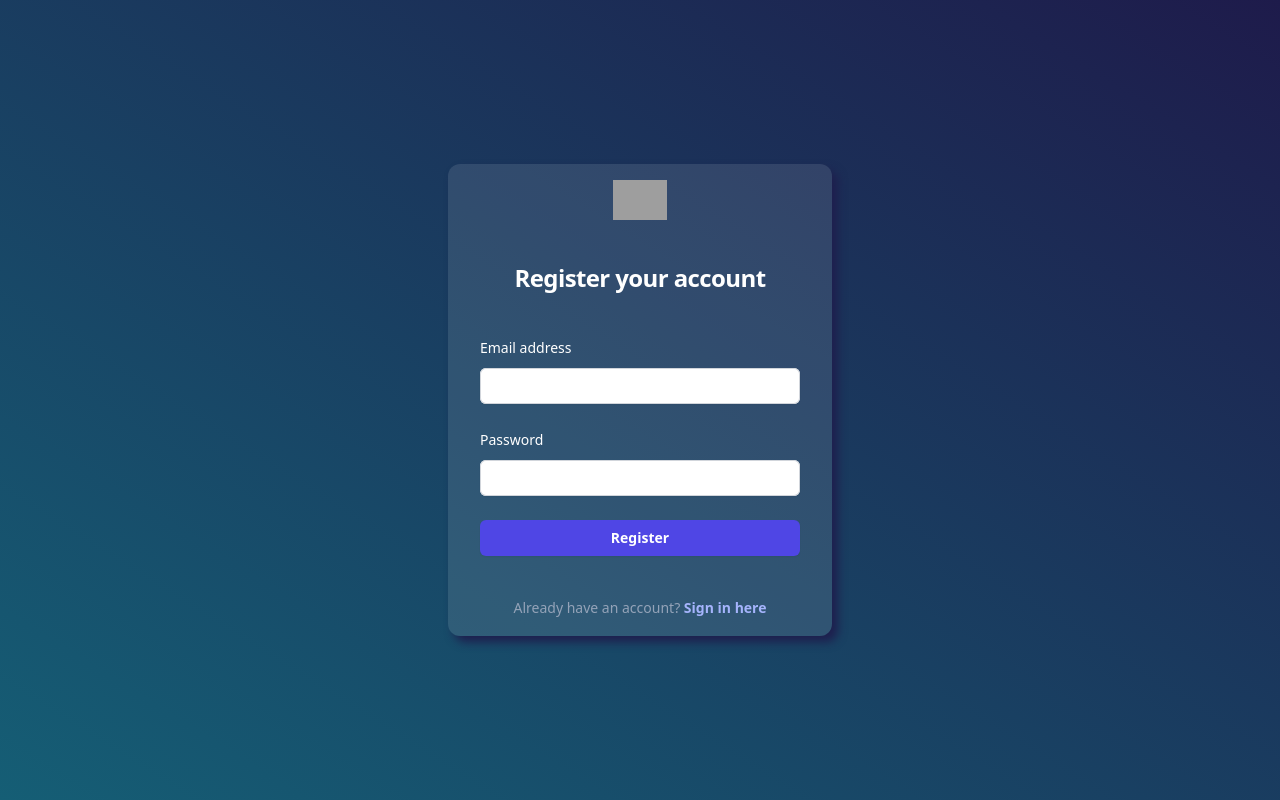
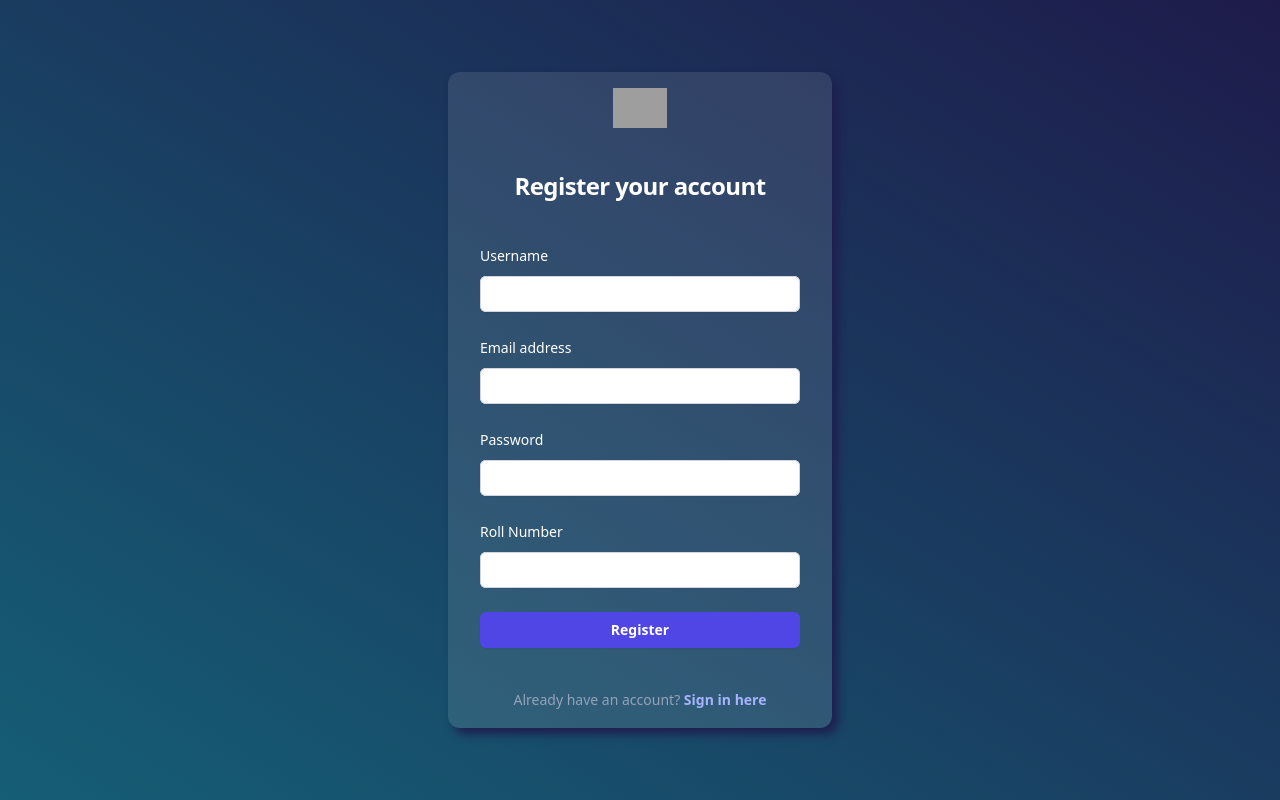
Before and after one commit to yolo22nd/Agni, a React (Create React App) app in the folder frontend/: page /register in a window 1280 px wide. Built offline with nearby package versions, Linux system fonts and the light colour scheme; grey boxes are pictures that could not be loaded.

Commit message:
pakka final

```diff
--- a/frontend/src/pages/Faculty.js
+++ b/frontend/src/pages/Faculty.js
@@ -163,6 +163,8 @@ async function approveAll() {
     let data = await response.data
     console.log(response)
     console.log(data)
+    getPendingEvents()
+    getPreviousEvents()
 
 
   }
--- a/frontend/src/pages/Registerpage.js
+++ b/frontend/src/pages/Registerpage.js
@@ -1,17 +1,19 @@
 import React, { useContext, useState } from 'react';
 import AuthContext from '../context/AuthContext';
 import { Link } from 'react-router-dom';
-
 
 const RegisterPage = () => {
     const { registerUser } = useContext(AuthContext);  // Get the registerUser function from context
 
     const [username, setUsername] = useState('');
     const [password, setPassword] = useState('');
+    const [email, setEmail] = useState('');
+    const [rollno, setRollno] = useState('');
+    const [year, setYear] = useState('');
 
     const handleSubmit = (e) => {
         e.preventDefault();
-        registerUser(username, password);  // Call the registerUser function with username and password
+        registerUser(username, password, email, rollno, year);  // Call the registerUser function with username, password, email, rollno, and year
     };
 
     return (
@@ -30,6 +32,26 @@ const RegisterPage = () => {
 
             <div className="mt-10 sm:mx-auto sm:w-full sm:max-w-sm">
               <form className="space-y-6" onSubmit={handleSubmit} method="POST">
+                {/* New code for username */}
+                <div>
+                  <label
+                    htmlFor="username"
+                    className="block text-left text-sm font-medium leading-6 text-white"
+                  >
+                    Username
+                  </label>
+                  <div className="mt-2">
+                    <input
+                      id="username"
+                      name="username"
+                      type="text"
+                      required
+                      onChange={(e) => setUsername(e.target.value)}
+                      className="block w-full rounded-md border-0 py-1.5 pl-2 pr-2 text-gray-900 shadow-sm ring-1 ring-inset ring-gray-300 placeholder:text-gray-400 focus:ring-2 focus:ring-inset focus:ring-indigo-600 sm:text-sm sm:leading-6"
+                    />
+                  </div>
+                </div>
+
                 <div>
             <label
               htmlFor="email"
@@ -44,7 +66,7 @@ const RegisterPage = () => {
                 type="email"
                 autoComplete="email"
                 required
-                onChange={(e) => setUsername(e.target.value)}
+                onChange={(e) => setEmail(e.target.value)}
                 className="block w-full rounded-md border-0 py-1.5 pl-2 pr-2 text-gray-900 shadow-sm ring-1 ring-inset ring-gray-300 placeholder:text-gray-400 focus:ring-2 focus:ring-inset focus:ring-indigo-600 sm:text-sm sm:leading-6"
               />
             </div>
@@ -71,6 +93,46 @@ const RegisterPage = () => {
               />
             </div>
           </div>
+
+                {/* New code for roll number */}
+                <div>
+                  <label
+                    htmlFor="rollno"
+                    className="block text-left text-sm font-medium leading-6 text-white"
+                  >
+                    Roll Number
+                  </label>
+                  <div className="mt-2">
+                    <input
+                      id="rollno"
+                      name="rollno"
+                      type="text"
+                      required
+                      onChange={(e) => setRollno(e.target.value)}
+                      className="block w-full rounded-md border-0 py-1.5 pl-2 pr-2 text-gray-900 shadow-sm ring-1 ring-inset ring-gray-300 placeholder:text-gray-400 focus:ring-2 focus:ring-inset focus:ring-indigo-600 sm:text-sm sm:leading-6"
+                    />
+                  </div>
+                </div>
+
+                {/* New code for year */}
+                {/* <div>
+                  <label
+                    htmlFor="year"
+                    className="block text-left text-sm font-medium leading-6 text-white"
+                  >
+                    Year
+                  </label>
+                  <div className="mt-2">
+                    <input
+                      id="year"
+                      name="year"
+                      type="text"
+                      required
+                      onChange={(e) => setYear(e.target.value)}
+                      className="block w-full rounded-md border-0 py-1.5 pl-2 pr-2 text-gray-900 shadow-sm ring-1 ring-inset ring-gray-300 placeholder:text-gray-400 focus:ring-2 focus:ring-inset focus:ring-indigo-600 sm:text-sm sm:leading-6"
+                    />
+                  </div>
+                </div> */}
 
                 <div>
             <button
```
Also changed, not shown: 2 other files (tests, documents, lock files or other folders). Lines whose indentation alone changed are shown as unchanged.
